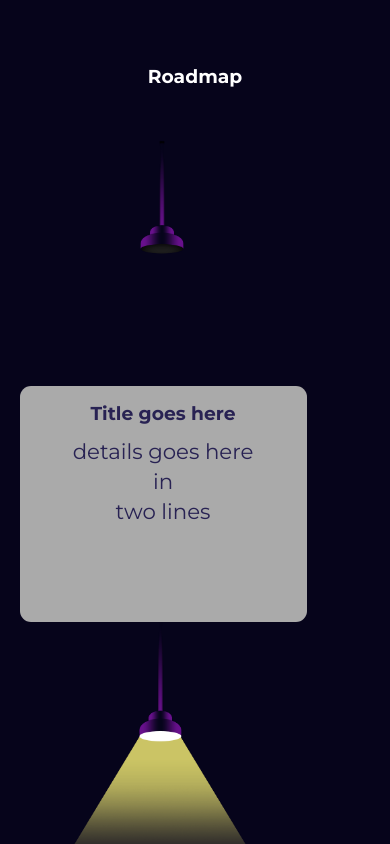
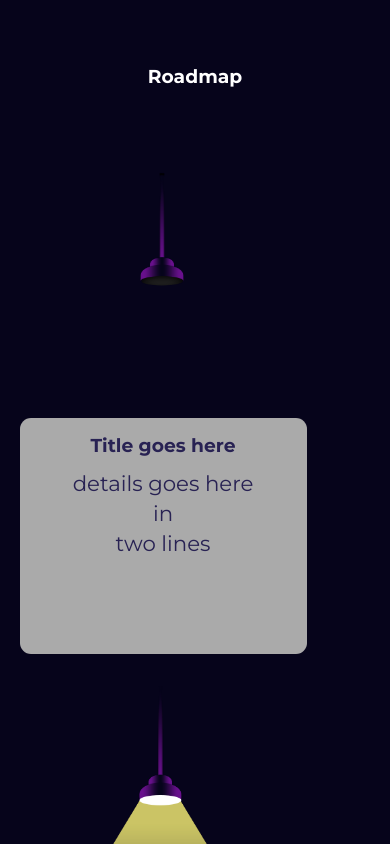
Before and after one commit to igaimerca/starving-model-website, a React (Vite) app: page / in a window 390 px wide. Shown: the part 3760-4604 px from the top of the page. Built offline with nearby package versions, Linux system fonts and the light colour scheme.

Commit message:
feat: revamp

```diff
--- a/src/App.css
+++ b/src/App.css
@@ -100,6 +100,7 @@ header {
     }
 }
 @media screen and (max-width: 768px) {
+
     .banner-text .title {
         text-shadow: 0px 0px 4px #121111;
         font-size: 37px !important;
@@ -107,7 +108,18 @@ header {
     .banner-text .sub-title {
         font-size: 76px !important;
     }
+    .map_holder {
+        margin-top: 2rem;
+    }
 }
 @media screen and (max-width: 600px) {
+    .roadmap .container {
+        justify-content: center;
+    }
+}
+@media screen and (max-width: 612px) {
+    .map_holder {
+        margin-right: 0;
+    }
 
 }
```
